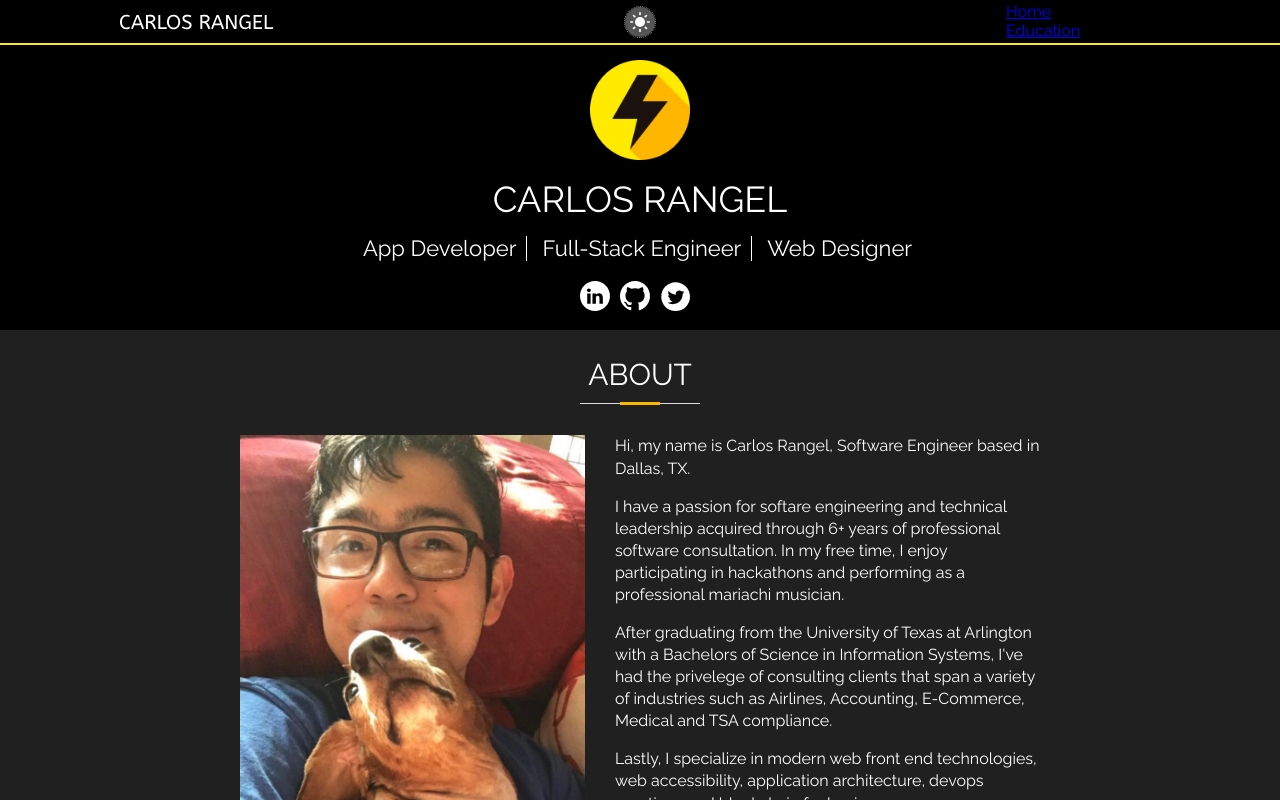
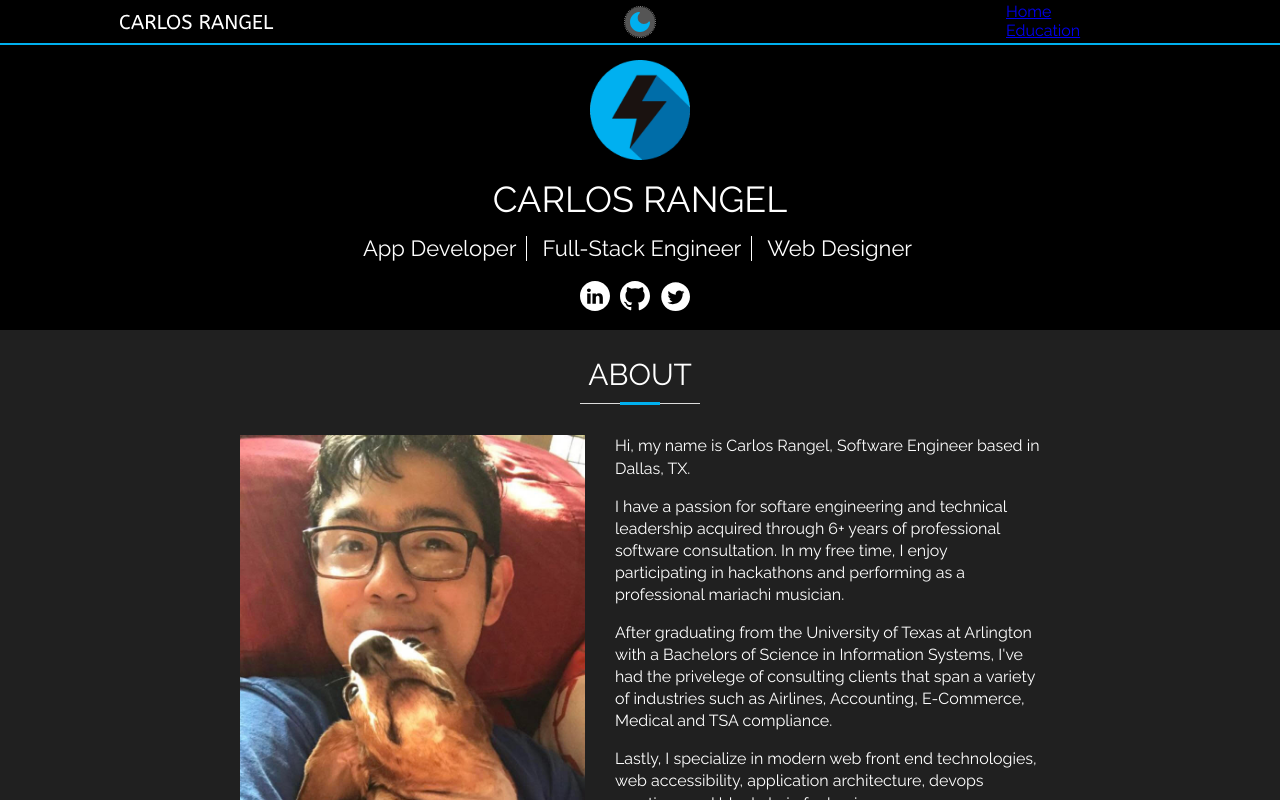
Before and after one commit to CarlosRangel17/portfolio, a Next.js app: page / in a window 1280 px wide. Both pictures are taken after a click on the button "Switch to dark mode". Shown: the top 800 px of the page. Built offline with nearby package versions, Linux system fonts and the light colour scheme.

Commit message:
Elevated dark theme styling and added blue tech wizard icon; Added dark theme icons

```diff
--- a/src/components/CustomImage/index.tsx
+++ b/src/components/CustomImage/index.tsx
@@ -1,7 +1,8 @@
-import { FunctionComponent, useState, useEffect } from 'react'
+import { FunctionComponent, useState, useEffect, useContext } from 'react'
 import { useWindowDimensions } from '~contexts/window-dimensions'
 
 import customImages from '~consts/images'
+import { ThemeContext } from '~contexts/theme'
 
 interface Props {
   imageKey: string
@@ -9,9 +10,12 @@ interface Props {
 }
 
 const CustomImage: FunctionComponent<Props> = ({ imageKey, ...rest }) => {
+  const { colorMode } = useContext(ThemeContext)
+
   const { innerWidth } = useWindowDimensions()
   const initState = customImages[imageKey]
   const [image, setImage] = useState({ ...initState })
+  const imgSrc = image.darkSrc?.length > 0 && colorMode === 'dark' ? image.darkSrc : image.src
 
   useEffect(() => {
     if (!image.enableMobileDimensions || innerWidth > 768) {
@@ -21,7 +25,7 @@ const CustomImage: FunctionComponent<Props> = ({ imageKey, ...rest }) => {
     }
   }, [innerWidth])
 
-  return <img alt={image.src} height={image.height} src={image.src} width={image.width} {...rest} />
+  return <img alt={imgSrc} height={image.height} src={imgSrc} width={image.width} {...rest} />
 }
 
 export default CustomImage
--- a/src/components/DarkToggle/index.tsx
+++ b/src/components/DarkToggle/index.tsx
@@ -3,6 +3,7 @@ import { ThemeContext } from '~contexts/theme'
 import Sun from '~svg/Sun'
 
 import styles from './darkToggle.module.scss'
+import Moon from '~svg/Moon'
 
 const DarkToggle = () => {
   const { colorMode, setColorMode } = useContext(ThemeContext)
@@ -14,9 +15,16 @@ const DarkToggle = () => {
     setColorMode(colorMode === 'light' ? 'dark' : 'light')
   }
 
+  const toggleIcon =
+    colorMode === 'light' ? (
+      <Sun fillColor={'#FFB600'} height="20px" width="20px" />
+    ) : (
+      <Moon fillColor={'#00B0EF'} height="20px" width="20px" />
+    )
+
   return (
     <button aria-label="Switch to dark mode" type="button" className={styles.toggleBtn} onClick={handleToggle}>
-      <Sun fillColor={colorMode === 'dark' ? 'white' : '#FFB600'} height="20px" width="20px" />
+      {toggleIcon}
     </button>
   )
 }
--- a/src/consts/images.ts
+++ b/src/consts/images.ts
@@ -2,8 +2,8 @@ import { PortolioImage } from '~interfaces/images'
 
 const images: PortolioImage = {
   about: { src: './carlos-max.jpeg', width: '345px', height: '530.66px' },
-  // portfolio: { src: './carlos-rangel-2020.png', width: '100px', height: '100px' },
-  portfolio: { src: './tech-wizard.png', width: '100px', height: '100px' },
+  portfolio: { src: './tech-wizard.png', darkSrc: './tech-wizard-blue.png', width: '100px', height: '100px' },
+  portfolio_dark: { src: './tech-wizard-blue.png', width: '100px', height: '100px' },
   edx: { src: './EDX.png', width: '100px', height: '100px', enableMobileDimensions: true },
   ibm: { src: './IBM.png', width: '100px', height: '100px', enableMobileDimensions: true },
   microsoft: { src: './Microsoft.png', width: '100px', height: '100px', enableMobileDimensions: true },
--- a/src/interfaces/images.ts
+++ b/src/interfaces/images.ts
@@ -4,5 +4,6 @@ export interface PortolioImage {
     width: string
     height: string
     enableMobileDimensions?: boolean
+    darkSrc?: string
   }
 }
--- a/src/layout/SectionLayout.tsx
+++ b/src/layout/SectionLayout.tsx
@@ -17,6 +17,7 @@ const SectionLayout: FunctionComponent<Props> = ({ title, secondary, children })
     <div
       className={clsx(
         styles.container,
+        colorMode === 'dark' && styles.dark,
         colorMode === 'light' && !secondary && styles.light,
         colorMode === 'dark' && secondary && styles['secondary']
       )}
--- a/src/layout/Subheader.tsx
+++ b/src/layout/Subheader.tsx
@@ -13,7 +13,6 @@ type Props = {
 
 const Subheader: FunctionComponent<Props> = () => {
   const { colorMode } = useContext(ThemeContext)
-
   const socialMediaLinks = links.map((link: SocialMediaLink) => (
     <a
       key={link.name}
--- a/src/layout/header.module.scss
+++ b/src/layout/header.module.scss
@@ -17,6 +17,7 @@
 
   &.secondary {
     background-color: $black;
+    border-bottom: 2px solid #00b0ef;
   }
 
   .nav {
--- a/src/layout/sectionLayout.module.scss
+++ b/src/layout/sectionLayout.module.scss
@@ -51,6 +51,14 @@
     }
   }
 
+  &.dark {
+    h3 {
+      &::after {
+        background: #00b0ef;
+      }
+    }
+  }
+
   .content {
     display: flex;
     justify-content: center;
--- /dev/null
+++ b/src/svg/Moon.tsx
@@ -0,0 +1,33 @@
+import React from 'react'
+
+type Props = {
+  fillColor?: string
+  height?: string
+  width?: string
+  [x: string]: unknown // for the rest property
+}
+
+const Moon: React.FunctionComponent<Props> = ({ fillColor = 'white', width = '15px', height = '15px', ...rest }) => (
+  <svg height={height} viewBox="0 0 30.457 30.457" width={width} fill={fillColor} {...rest}>
+    <g>
+      <path d="M29.693,14.49c-0.469-0.174-1-0.035-1.32,0.353c-1.795,2.189-4.443,3.446-7.27,3.446c-5.183,0-9.396-4.216-9.396-9.397   c0-2.608,1.051-5.036,2.963-6.835c0.366-0.347,0.471-0.885,0.264-1.343c-0.207-0.456-0.682-0.736-1.184-0.684   C5.91,0.791,0,7.311,0,15.194c0,8.402,6.836,15.238,15.238,15.238c8.303,0,14.989-6.506,15.219-14.812   C30.471,15.118,30.164,14.664,29.693,14.49z" />
+    </g>
+    <g></g>
+    <g></g>
+    <g></g>
+    <g></g>
+    <g></g>
+    <g></g>
+    <g></g>
+    <g></g>
+    <g></g>
+    <g></g>
+    <g></g>
+    <g></g>
+    <g></g>
+    <g></g>
+    <g></g>
+  </svg>
+)
+
+export default Moon
```
Also changed, not shown: public/tech-wizard-blue.png (added).
